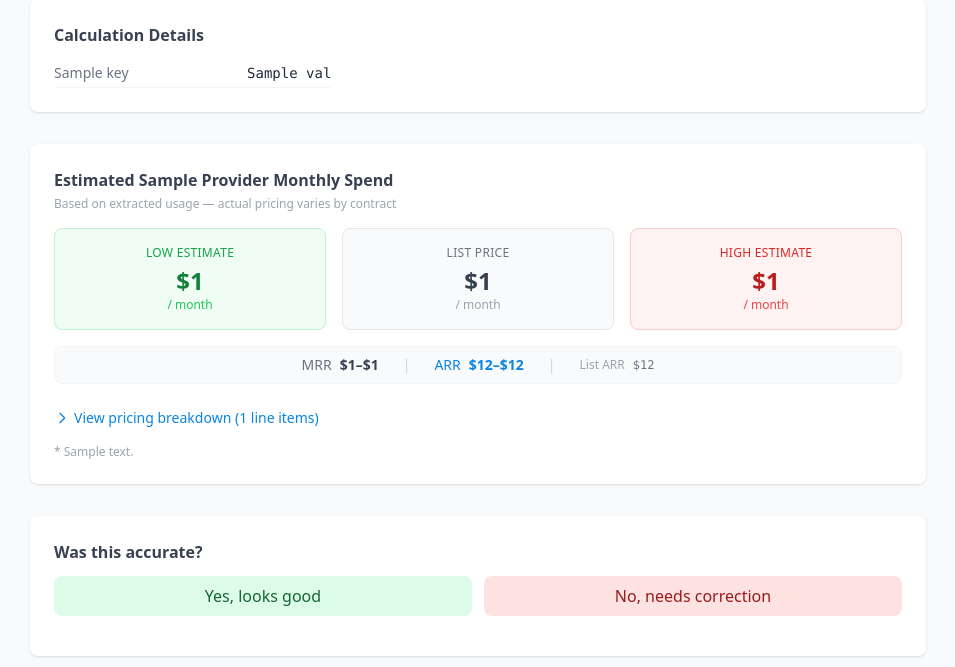
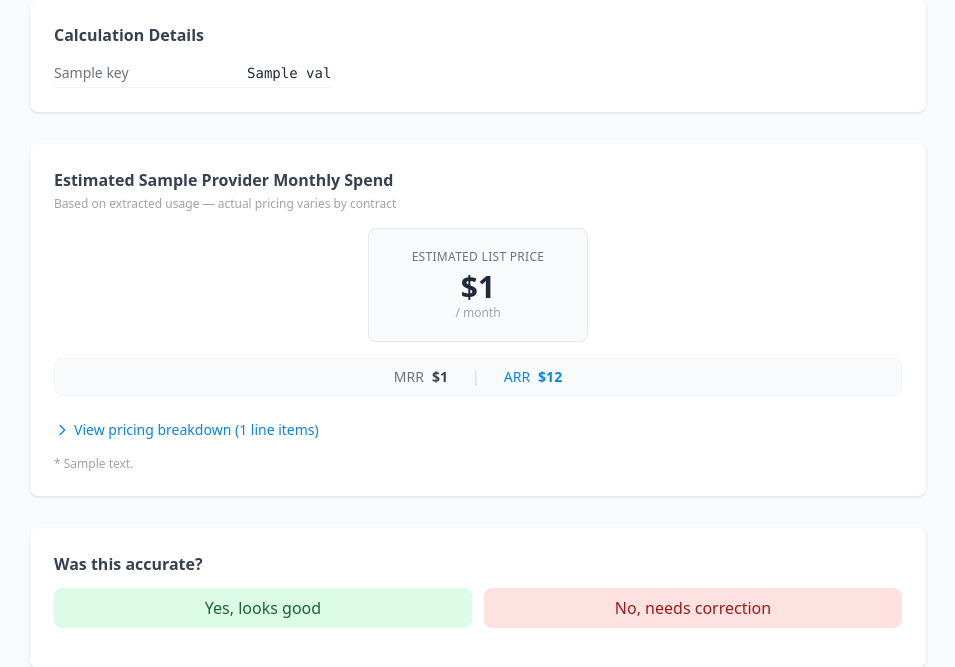
Before and after one commit to AhroniCsM/coralogix-sizing-tool, a FastAPI app: template app/templates/result.html in a window 1280 px wide. Shown: the part 318-985 px from the top of the page, without its empty margins (162-1117 px from the left). Run offline with FastAPI, Linux system fonts and the light colour scheme; the template is opened without the code that fills it: most values are stand-ins (such as "Sample title", 1, 10 or a date in 2020); some libraries are stand-ins or nearby versions.

Commit message:
Simplify pricing to show only list price
Remove low/high estimate cards and discount ranges. Keep single
list price card with clean MRR/ARR display.

Co-Authored-By: Claude Opus 4.6 <noreply@anthropic.com>

```diff
--- a/app/templates/result.html
+++ b/app/templates/result.html
@@ -183,22 +183,12 @@
         </h3>
         <p class="text-xs text-gray-400 mb-4">Based on extracted usage — actual pricing varies by contract</p>
 
-        <!-- Price Range Summary -->
-        <div class="grid grid-cols-3 gap-4 mb-4">
-            <div class="bg-green-50 rounded-lg p-4 text-center border border-green-200">
-                <p class="text-xs text-green-600 uppercase tracking-wide">Low Estimate</p>
-                <p class="text-2xl font-bold text-green-700 mt-1">${{ "{:,.0f}".format(pricing.total_low | float) }}</p>
-                <p class="text-xs text-green-500">/ month</p>
-            </div>
-            <div class="bg-gray-50 rounded-lg p-4 text-center border border-gray-200">
-                <p class="text-xs text-gray-500 uppercase tracking-wide">List Price</p>
-                <p class="text-2xl font-bold text-gray-700 mt-1">${{ "{:,.0f}".format(pricing.total_list | float) }}</p>
+        <!-- List Price Summary -->
+        <div class="flex justify-center mb-4">
+            <div class="bg-gray-50 rounded-lg p-5 text-center border border-gray-200 min-w-[220px]">
+                <p class="text-xs text-gray-500 uppercase tracking-wide">Estimated List Price</p>
+                <p class="text-3xl font-bold text-gray-800 mt-1">${{ "{:,.0f}".format(pricing.total_list | float) }}</p>
                 <p class="text-xs text-gray-400">/ month</p>
-            </div>
-            <div class="bg-red-50 rounded-lg p-4 text-center border border-red-200">
-                <p class="text-xs text-red-600 uppercase tracking-wide">High Estimate</p>
-                <p class="text-2xl font-bold text-red-700 mt-1">${{ "{:,.0f}".format(pricing.total_high | float) }}</p>
-                <p class="text-xs text-red-500">/ month</p>
             </div>
         </div>
 
@@ -206,17 +196,12 @@
         <div class="flex items-center justify-center gap-6 mb-6 py-2 px-4 bg-gray-50 rounded-lg border border-gray-100 text-sm">
             <div class="flex items-center gap-2">
                 <span class="text-gray-500 font-medium">MRR</span>
-                <span class="font-semibold text-gray-700">${{ "{:,.0f}".format(pricing.total_low | float) }}–${{ "{:,.0f}".format(pricing.total_high | float) }}</span>
+                <span class="font-semibold text-gray-700">${{ "{:,.0f}".format(pricing.total_list | float) }}</span>
             </div>
             <span class="text-gray-300">|</span>
             <div class="flex items-center gap-2">
                 <span class="text-cx-blue font-medium">ARR</span>
-                <span class="font-semibold text-cx-blue">${{ "{:,.0f}".format((pricing.total_low | float) * 12) }}–${{ "{:,.0f}".format((pricing.total_high | float) * 12) }}</span>
-            </div>
-            <span class="text-gray-300">|</span>
-            <div class="flex items-center gap-2">
-                <span class="text-gray-400 text-xs">List ARR</span>
-                <span class="font-mono text-gray-500 text-xs">${{ "{:,.0f}".format((pricing.total_list | float) * 12) }}</span>
+                <span class="font-semibold text-cx-blue">${{ "{:,.0f}".format((pricing.total_list | float) * 12) }}</span>
             </div>
         </div>
 
@@ -234,7 +219,6 @@
                             <th class="px-3 py-2 text-left">Item</th>
                             <th class="px-3 py-2 text-left">Usage</th>
                             <th class="px-3 py-2 text-right">List Price</th>
-                            <th class="px-3 py-2 text-right">Low–High</th>
                         </tr>
                     </thead>
                     <tbody class="divide-y divide-gray-50">
@@ -258,9 +242,6 @@
                             <td class="px-3 py-2 text-right font-mono {% if li.category == 'Credit' %}text-green-600{% else %}text-gray-700{% endif %}">
                                 ${{ "{:,.0f}".format(li.monthly_list | float) }}
                             </td>
-                            <td class="px-3 py-2 text-right text-xs text-gray-500">
-                                ${{ "{:,.0f}".format(li.monthly_low | float) }}–${{ "{:,.0f}".format(li.monthly_high | float) }}
-                            </td>
                         </tr>
                         {% endfor %}
                     </tbody>
@@ -268,9 +249,6 @@
                         <tr>
                             <td colspan="3" class="px-3 py-2 text-right text-gray-600">Total Monthly</td>
                             <td class="px-3 py-2 text-right font-mono text-gray-800">${{ "{:,.0f}".format(pricing.total_list | float) }}</td>
-                            <td class="px-3 py-2 text-right text-sm text-gray-600">
-                                ${{ "{:,.0f}".format(pricing.total_low | float) }}–${{ "{:,.0f}".format(pricing.total_high | float) }}
-                            </td>
                         </tr>
                     </tfoot>
                 </table>
```
